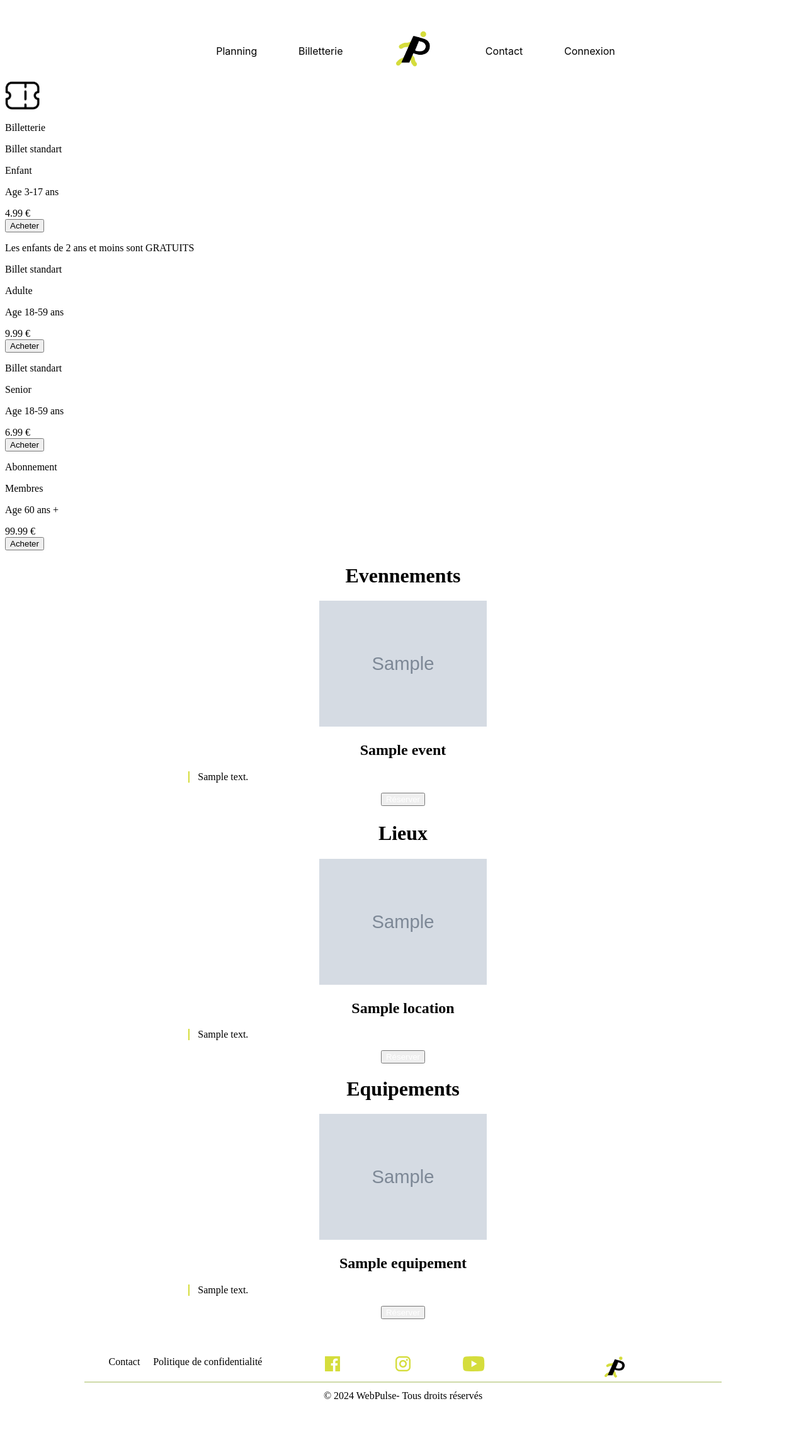
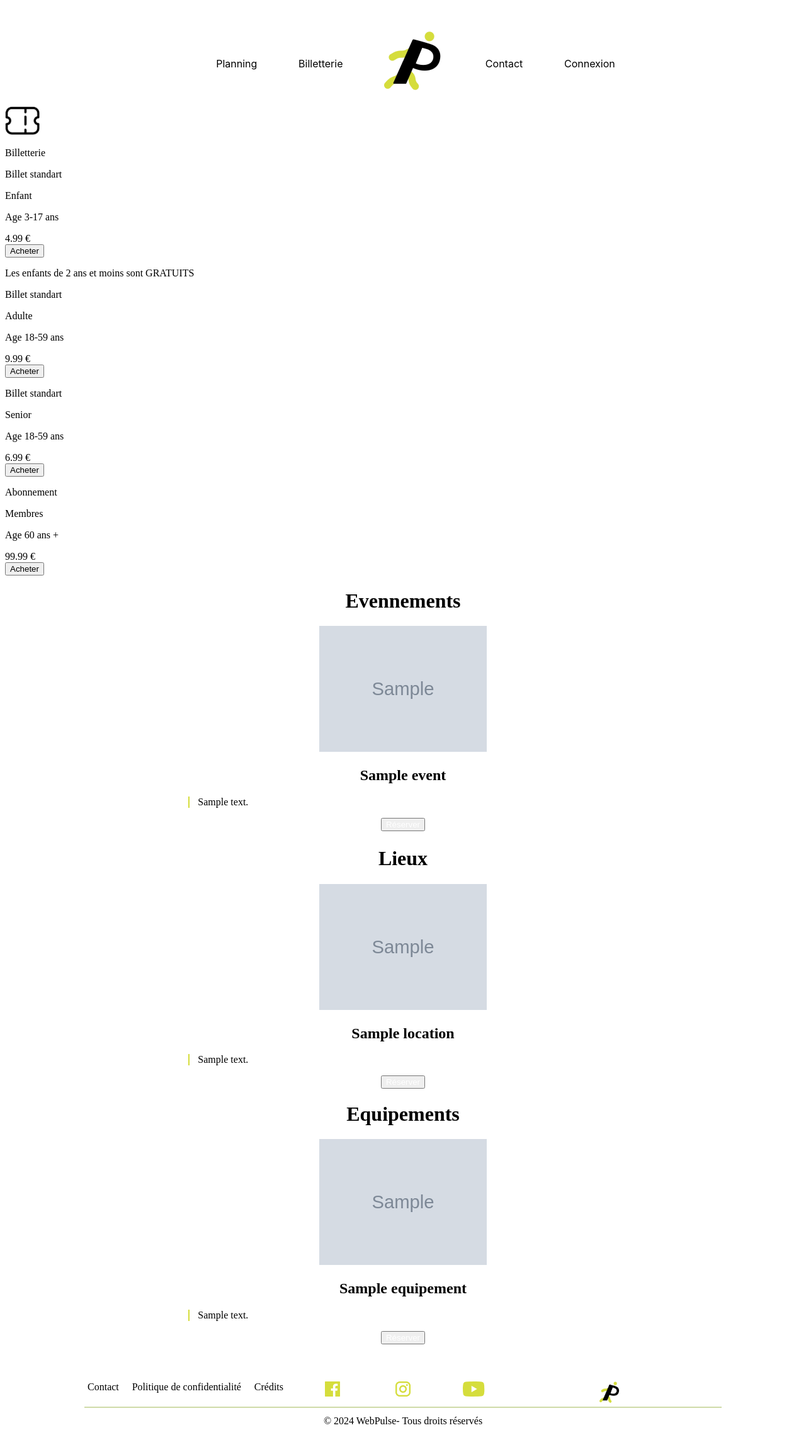
Before and after one commit to Bennirahh/piscine-vaise, a Symfony app: template templates/billetterie.html.twig in a window 1280 px wide. Shown: the whole page at 63% size. Before the commit the page ends 2222 px from the top, so only its background shows below. Run offline with Twig, Linux system fonts and the light colour scheme; the template is opened without the code that fills it: most values are stand-ins (such as "Sample title", 1, 10 or a date in 2020); grey boxes marked "Sample" are stand-in pictures; style sheets or scripts are compiled from the project's sources; some libraries are stand-ins or nearby versions.

Commit message:
Logo cliquable

```diff
--- a/templates/base.html.twig
+++ b/templates/base.html.twig
@@ -10,7 +10,11 @@
 					<li>
 						<a class="header-liens" href="{{ path('billetterie') }}">Billetterie</a>
 					</li>
-					<li><img width="60%" src="../img/Logo1.png"></li>
+					<li>
+					<a class="footer-lien" href="{{ path('accueil') }}">
+					<img class="header-logo1" src="../img/Logo1.png" alt="">
+					</a>
+					</li>
 					<li>
 						<a class="header-liens" href="{{ path('login') }}">Contact</a>
 					</li>
@@ -27,6 +31,7 @@
 					<div class="footer-case">
 						<a class="footer-lien" href="{{ path('login') }}">Contact</a>
 						<a class="footer-lien" href="{{ path('rgpd') }}">Politique de confidentialité</a>
+						<a class="footer-lien" href="{{ path('credits') }}">Crédits</a>
 					</div>
 					<div class="footer-case footer-reseau">
 						<a href="https://fr-fr.facebook.com/"><img src="../img/footer-facebook.png" alt=""></a>
@@ -34,7 +39,9 @@
 						<a href="https://www.youtube.com/"><img src="../img/footer-youtube.png" alt=""></a>
 					</div>
 					<div class="footer-case">
+						<a class="footer-lien" href="{{ path('accueil') }}">
 						<img class="footer-logo1" src="../img/Logo1.png" alt="">
+						</a>
 					</div>
 				</div>
 				<p class="footer-copy">© 2024 WebPulse- Tous droits réservés</p>
```
